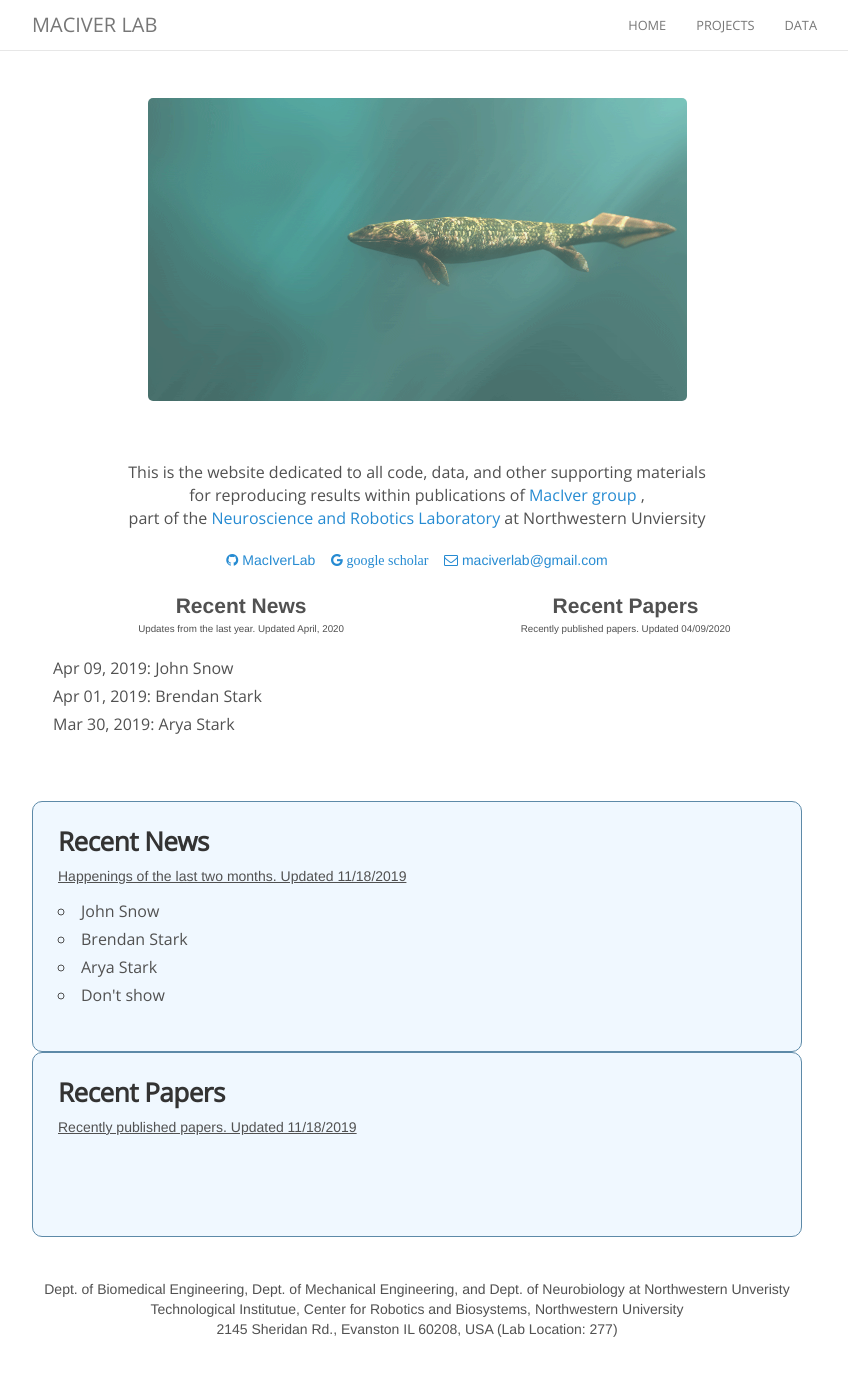
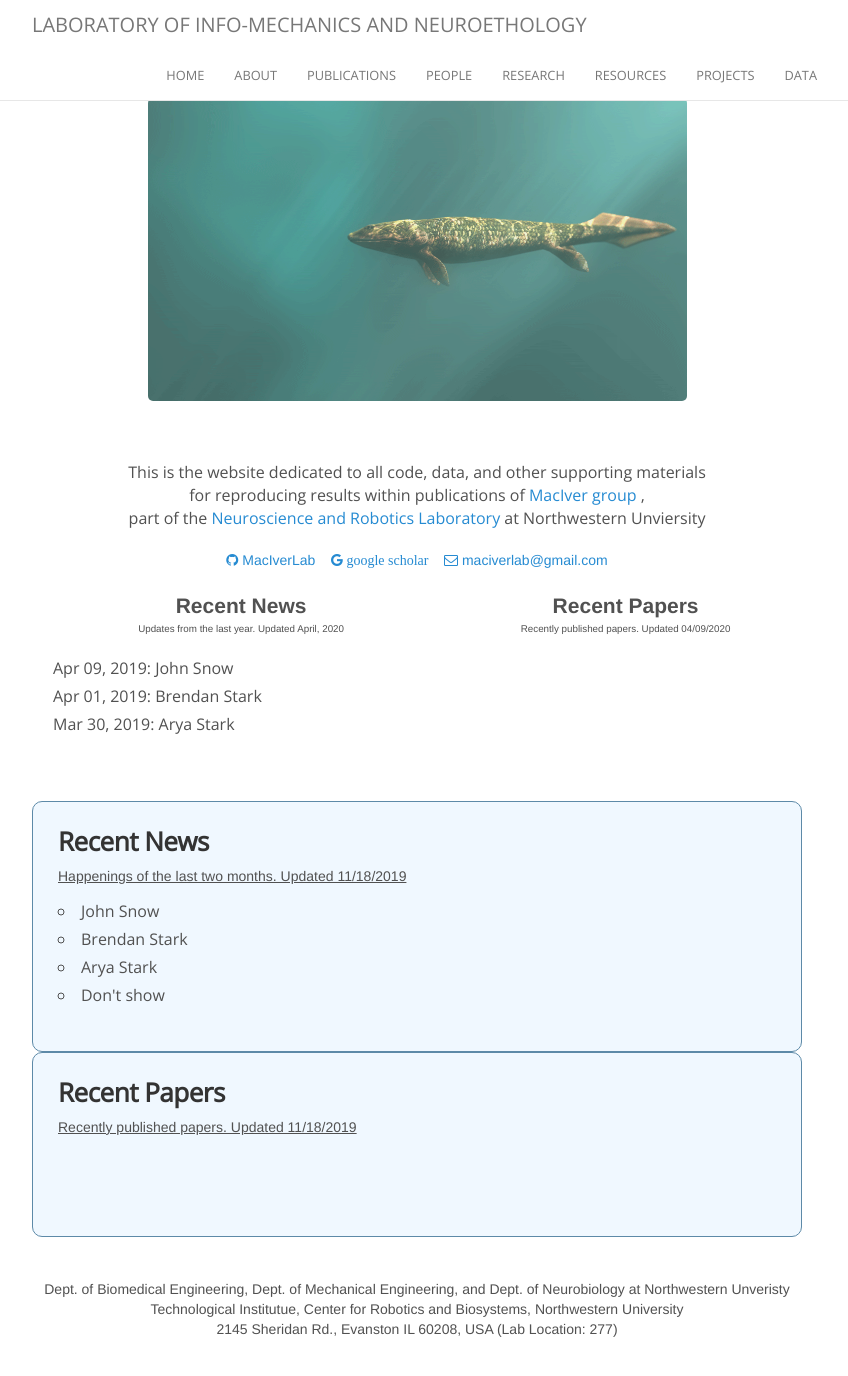
Before and after one commit to maciverlab/maciverlab.github.io, a Jekyll site: the page built from index.html, in a window 1280 px wide and 1381 px high. Shown: the top 1376 px of the window, without its empty margins (223-1071 px from the left). Built offline with Jekyll 4.4.1, drawn with Linux system fonts in a browser that asks for light colours; nearby versions of some CDN libraries; comment, search, counter and statistics services are not loaded.

Commit message:
Update _config.yml

```diff
--- a/_config.yml
+++ b/_config.yml
@@ -1,8 +1,8 @@
 
 # Basic
-name:               "MACIVER LAB"
-title:              "laboratory of info-mechanics and neuroethology"
-description:        "this is the page for MacIver Lab, we are a neuroethology lab under Neuroscience and Robotics (NxR) Lab based in Northwestern University, Evanston"
+name:               "Laboratory of info-mechanics and neuroethology"
+title:              "MacIver Lab"
+description:        "this is the page for MacIver Lab, we are a neuroethology lab under Center for Robotics and Biosystems at the Northwestern University, Evanston"
 
 
 
@@ -22,6 +22,16 @@ highlighter:        rouge
 nav:
   - name:           "HOME"
     href:           "/"
+  - name:           "ABOUT"
+    href:           "/about"
+  - name:           "PUBLICATIONS"
+    href:           "/publications"
+  - name:           "PEOPLE"
+    href:           "/people"
+  - name:           "RESEARCH"
+    href:           "/research"
+  - name:           "RESOURCES"
+    href:           "/resources"
   - name:           "PROJECTS"
     href:           "/projects"
   - name:           "DATA"
@@ -60,6 +70,12 @@ defaults:
       type:         "projdata"
     values:
       layout:       "post"
+  -
+    scope:
+      path:         ""
+      type:         "people"
+    values:
+      layout:       "profile"
 
 
 collections:
```
